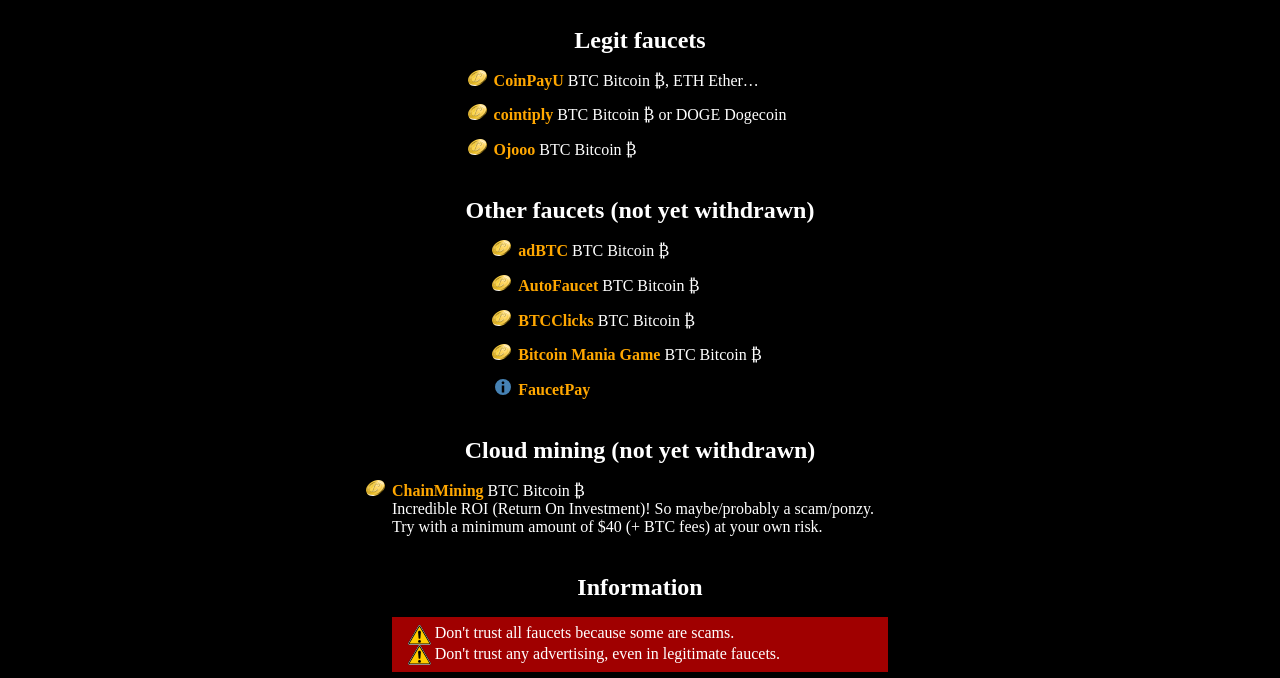
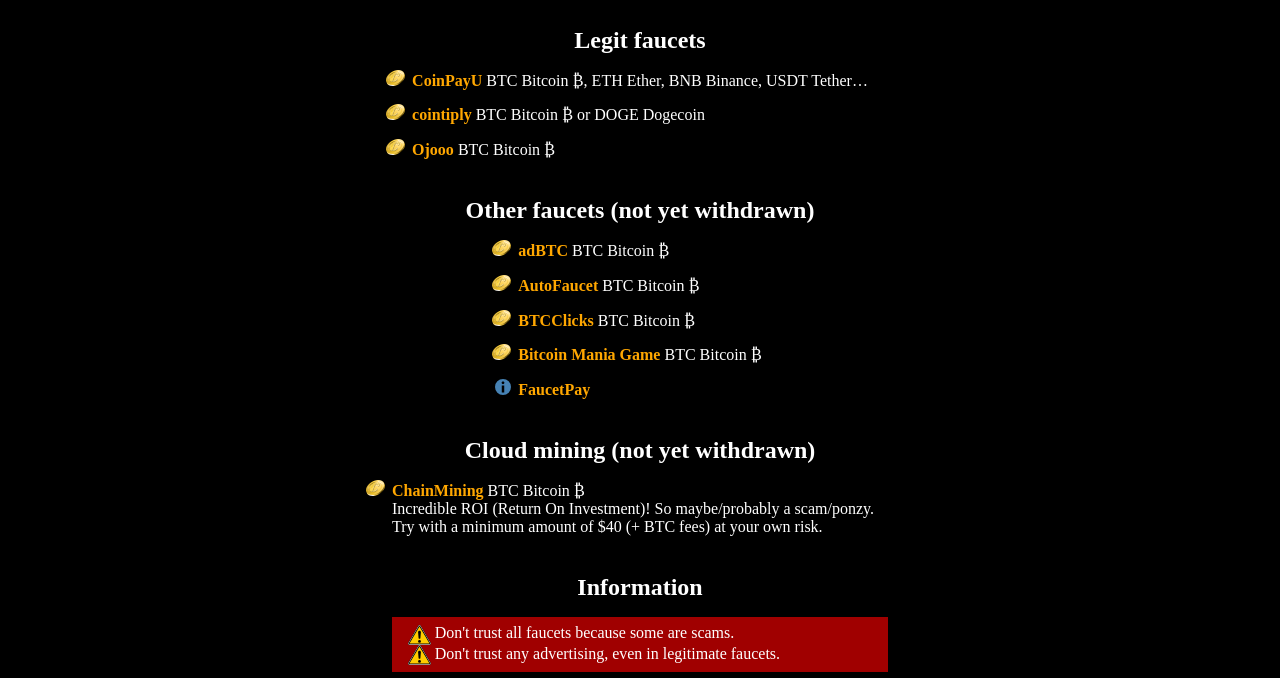
Before and after one commit to Crypto-Faucet1/CoinInterest, a plain HTML site: page index.html in a window 1280 px wide. Shown: the part 122-800 px from the top of the page. Drawn offline with Linux system fonts and the light colour scheme.

Commit message:
other coins

```diff
--- a/index.html
+++ b/index.html
@@ -7,7 +7,7 @@
     <title>CoinInterest: Links to earn money/cryptocurrencies</title>
     <link rel="stylesheet" type="text/css" href="public/style.css">
     <meta property="og:title" content="CoinInterest: Links to earn money/cryptocurrencies">
-    <meta name="keywords" content="cryptocurrency,crypto,blockchain,faucet,mining,Bitcoin,Dash,Ethereum,Litecoin,BCH,BTC,DASH,DOGE,ETH,LTC,SHIB">
+    <meta name="keywords" content="cryptocurrency,crypto,blockchain,faucet,mining,Binance,Bitcoin,Cardano,Dash,Doge,Ethereum,Litecoin,Shiba,Solana,Tether,Tron,ADA,BCH,BNB,BTC,DASH,ETH,LTC,SHIB,SOL,TRX,USDT">
     <meta name="description" content="Links to earn money/cryptocurrencies: faucets, mining…">
     <meta property="og:description" content="Links to earn money/cryptocurrencies: faucets, mining…">
     <meta property="og:type" content="website">
@@ -29,7 +29,7 @@
         <header><h2>Legit faucets</h2></header>
         <div>
           <ul class="money">
-            <li><a href="https://www.coinpayu.com/?r=LSmet">CoinPayU</a> BTC Bitcoin ₿, ETH Ether…</li>
+            <li><a href="https://www.coinpayu.com/?r=LSmet">CoinPayU</a> BTC Bitcoin ₿, ETH Ether, BNB Binance, USDT Tether…</li>
             <li><a href="https://cointiply.com/r/yJBOG">cointiply</a> BTC Bitcoin ₿ or DOGE Dogecoin</li>
             <li><a href="https://wad.ojooo.com/register.php?ref=LeaS">Ojooo</a> BTC Bitcoin ₿</li>
           </ul>
```
